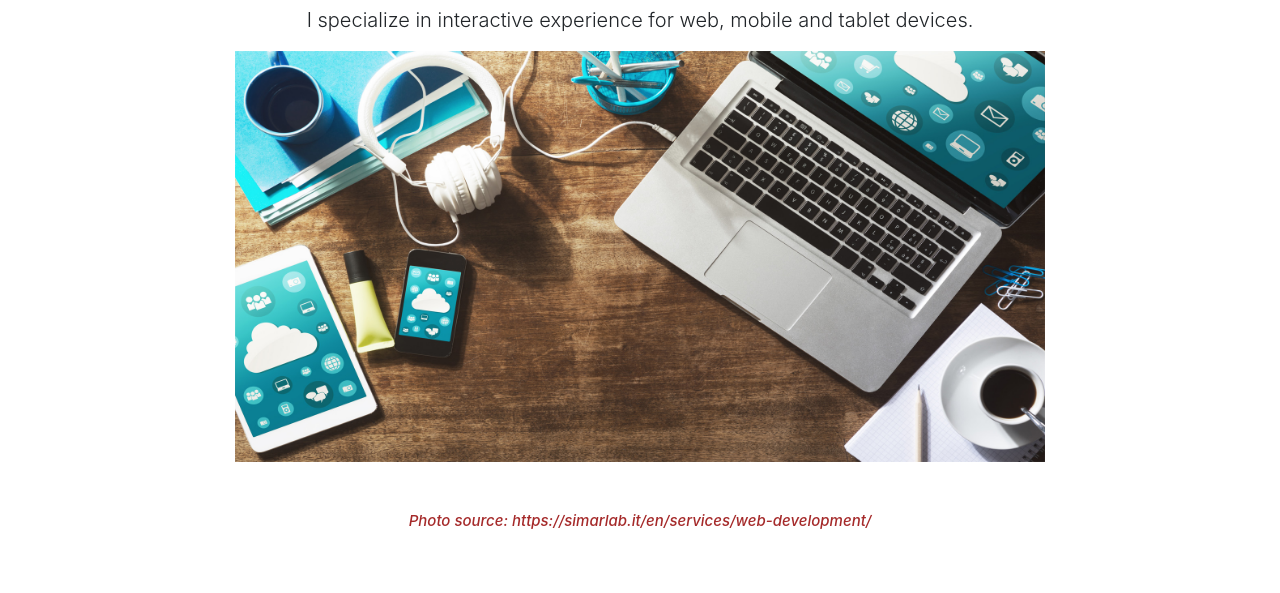
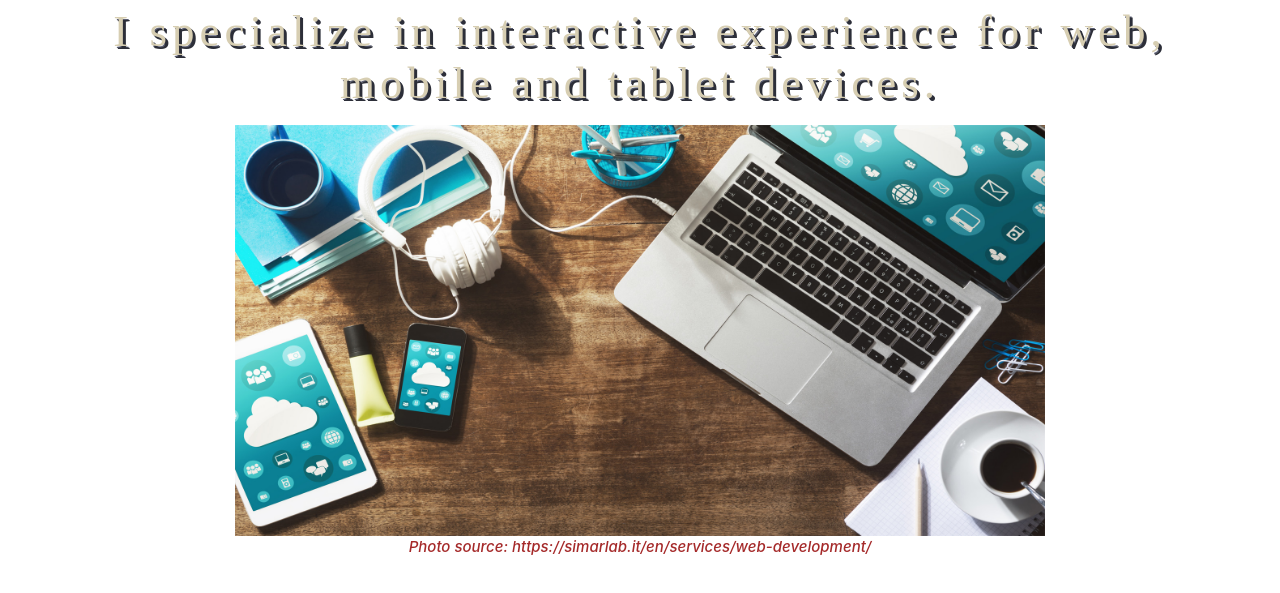
Before and after one commit to iu-msis/basic-html-yuqyang336, a plain HTML site: page public/index.html in a window 1280 px wide. Shown: the part 155-748 px from the top of the page. Drawn offline with nearby package versions, Linux system fonts and the light colour scheme.

Commit message:
Finalized pages

```diff
--- a/public/css/design.css
+++ b/public/css/design.css
@@ -8,6 +8,7 @@ body {
     font-family: sans-serif;
 }
 
+
 p.mt-5{
   font-size: 15px;
   font-weight: 500;
@@ -17,6 +18,22 @@ p.citation{
   color:brown
 }
 
+p.lead{
+  font-family: Georgia;
+}
+
+#description{
+  color: #d7ceb2;
+  text-shadow: 3px 3px 0px #2c2e38, 2px 2px 0px #5c5f72;
+   font: 45px 'BazarMedium';
+    letter-spacing: 5px;
+}
+
+
+#cite{
+  font-size: 15px;
+  font-weight: 500;
+}
 
 /* BORDERS */
 
@@ -62,6 +79,7 @@ thead {
 }
 
 
+
 /* PSEUDO CLASSES */
 
 
--- a/public/index.html
+++ b/public/index.html
@@ -59,13 +59,12 @@
     <div class="container">
       <div class="col-lg-12 text-center">
         <h1 class="mt-5">Welcome to my page!</h1>
-        <p class="lead">I specialize in interactive experience for web, mobile and tablet devices.</p>
-        <img class="img-responsive" src="img/DIGITAL.jpg" width=75% height=auto>
-        <p class="mt-5 citation text-center"><cite>Photo source: https://simarlab.it/en/services/web-development/</cite></p>
-        <br>
+        <p id="description">I specialize in interactive experience for web, mobile and tablet devices.</p>
+        <a target="_blank" href="img/DIGITAL.jpg">
+        <img class="img-responsive" src="img/DIGITAL.jpg" width=75% height=auto></a>
+        <p class="citation text-center" id="cite"><cite>Photo source: https://simarlab.it/en/services/web-development/</cite></p>
       </div>
     </div>
-
 </body>
 
 </html>
```
Also changed, not shown: public/books.html (+1 -1 lines), public/profile.html (line endings or trailing spaces).
